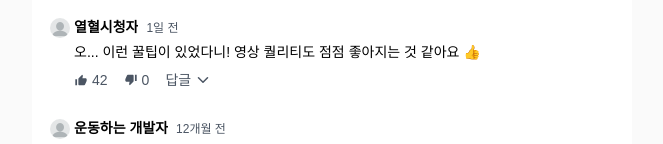
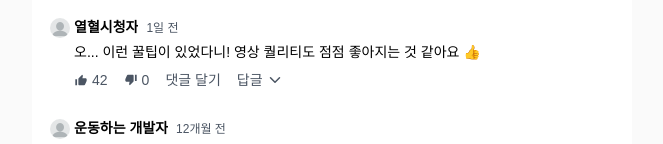
Before and after one commit to park-chan-hui/toy-project3-team2-wefit, a React (Vite) app: page /video/1 in a window 1280 px wide. Shown: the part 552-696 px from the top of the page, without its empty margins (308-971 px from the left). Built offline with nearby package versions, Linux system fonts and the light colour scheme.

Commit message:
feat: 대댓글이 아닌 경우만 댓글 달기 버튼 추가 (#52)

```diff
--- a/src/components/comment/CommentActions.tsx
+++ b/src/components/comment/CommentActions.tsx
@@ -12,8 +12,9 @@ const CommentActions = ({
   hasReplies,
   comment_id,
   isExpanded,
+  isReply = false,
 }: CommentActionsProps) => {
-  const { toggleReplies } = useCommentStore();
+  const { toggleReplies, setInputFocus } = useCommentStore();
 
   return (
     <div className="flex items-center gap-4 text-sm text-gray">
@@ -25,6 +26,15 @@ const CommentActions = ({
         <IoMdThumbsDown size={14} />
         <span>{formatNumber(thumb_down)}</span>
       </button>
+
+      {!isReply && (
+        <button
+          onClick={() => setInputFocus(true)}
+          className="flex items-center gap-1 transition-colors duration-300 hover:text-primary"
+        >
+          댓글 달기
+        </button>
+      )}
 
       {hasReplies && (
         <button
--- a/src/components/comment/CommentItem.tsx
+++ b/src/components/comment/CommentItem.tsx
@@ -45,6 +45,7 @@ const CommentItem = ({ comment, isReply = false }: CommentItemProps) => {
           hasReplies={hasReplies}
           comment_id={comment.comment_id}
           isExpanded={isExpanded}
+          isReply={isReply}
         />
       </article>
     </section>
```
